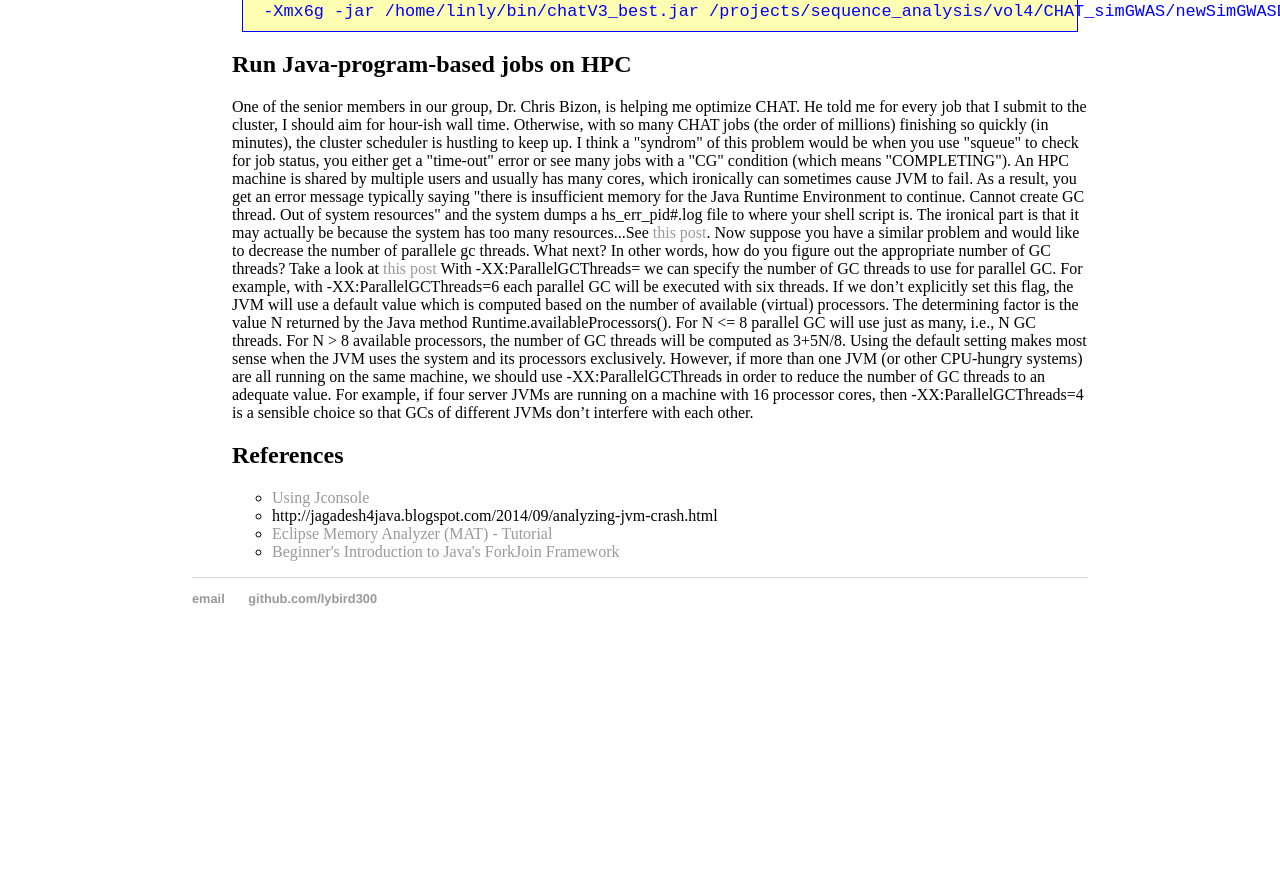
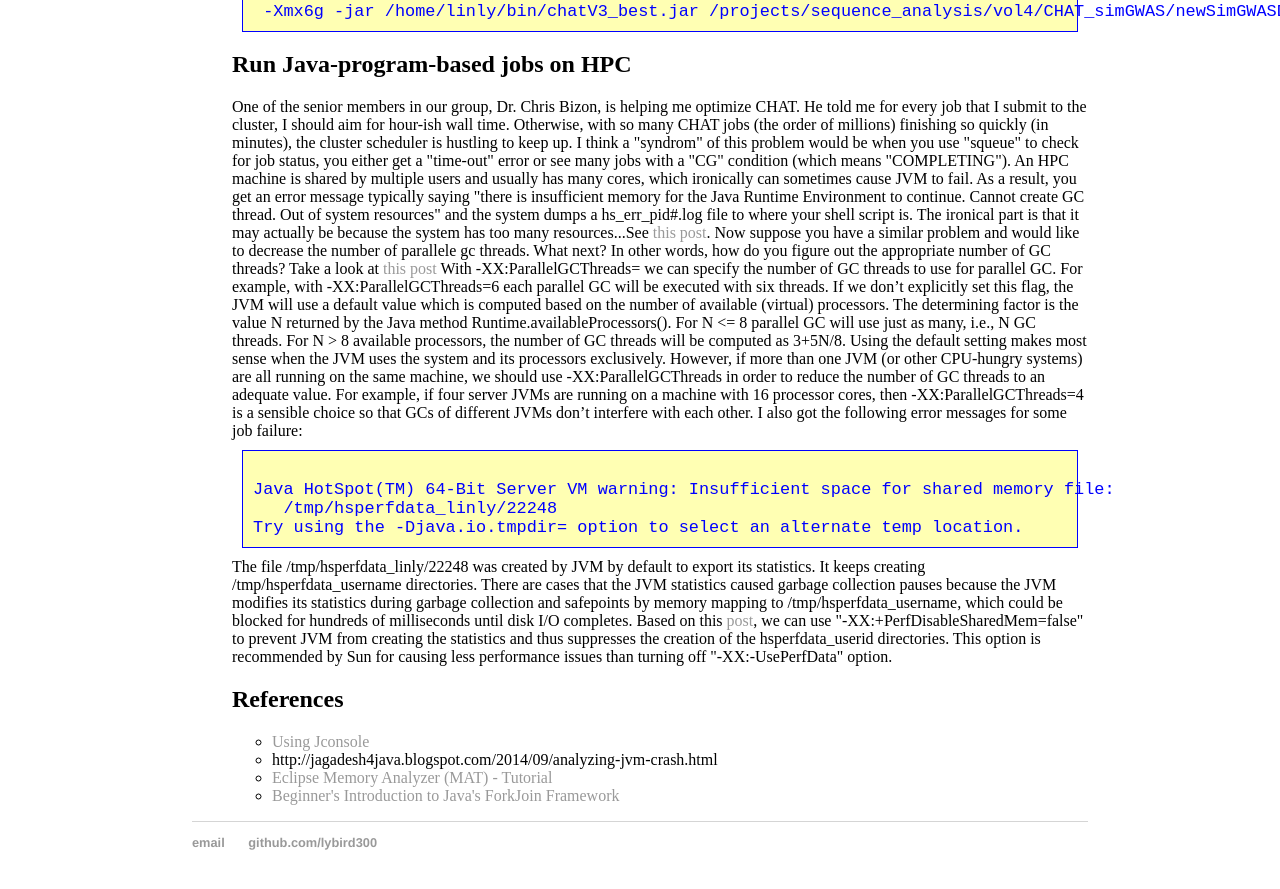
Before and after one commit to lybird300/lybird300.github.io, a Jekyll site: the page built from _posts/2015-11-13-fine-tune-java-programs.md, in a window 1280 px wide and 900 px high, scrolled down 3117 px. Shown: the top 889 px of the window. Built offline with Jekyll 4.4.1, drawn with Linux system fonts in a browser that asks for light colours; before the commit the page ends 3783 px from its top, so only the background shows below that.

Commit message:
Update 2015-11-13-fine-tune-java-programs.md

```diff
--- a/_posts/2015-11-13-fine-tune-java-programs.md
+++ b/_posts/2015-11-13-fine-tune-java-programs.md
@@ -63,6 +63,15 @@ With -XX:ParallelGCThreads=<value> we can specify the number of GC threads to us
 
 Using the default setting makes most sense when the JVM uses the system and its processors exclusively. However, if more than one JVM (or other CPU-hungry systems) are all running on the same machine, we should use -XX:ParallelGCThreads in order to reduce the number of GC threads to an adequate value. For example, if four server JVMs are running on a machine with 16 processor cores, then -XX:ParallelGCThreads=4 is a sensible choice so that GCs of different JVMs don’t interfere with each other.
 
+I also got the following error messages  for some job failure:
+<pre><code>
+Java HotSpot(TM) 64-Bit Server VM warning: Insufficient space for shared memory file:
+   /tmp/hsperfdata_linly/22248
+Try using the -Djava.io.tmpdir= option to select an alternate temp location.
+</code></pre>
+The file /tmp/hsperfdata_linly/22248 was created by JVM by default to export its statistics. It keeps creating /tmp/hsperfdata_username directories. There are cases that the JVM statistics caused garbage collection pauses because the JVM modifies its statistics during garbage collection and safepoints by memory mapping to  /tmp/hsperfdata_username, which could be blocked for hundreds of milliseconds until disk I/O completes. Based on this <a href="http://stackoverflow.com/questions/76327/how-can-i-prevent-java-from-creating-hsperfdata-files">post</a>, we can use "-XX:+PerfDisableSharedMem=false" to prevent JVM from creating the statistics and thus suppresses the creation of the hsperfdata_userid directories. This option is recommended by Sun for causing less performance issues than turning off "-XX:-UsePerfData" option.
+
+
 <h2>References</h2>
 <ul>
 <li><a href="http://www.cs.mun.ca/java-api-1.5/guide/management/jconsole.html">Using Jconsole</a></li>
```
